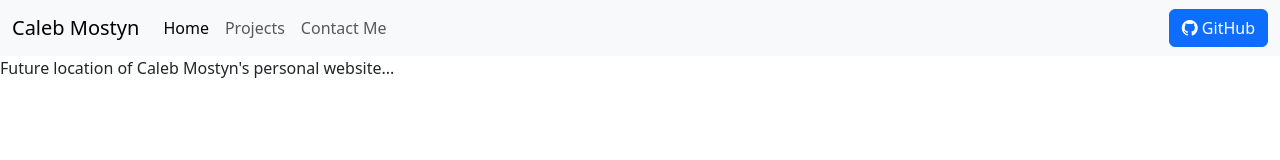
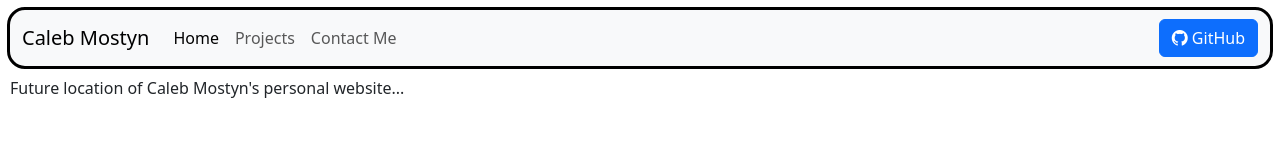
Before and after one commit to CalebMostyn/personal-website, a plain HTML site: page home.html in a window 1280 px wide. Drawn offline with nearby package versions, Linux system fonts and the light colour scheme.

Commit message:
Small Styling

```diff
--- a/home.html
+++ b/home.html
@@ -11,9 +11,12 @@
     integrity="sha384-QWTKZyjpPEjISv5WaRU9OFeRpok6YctnYmDr5pNlyT2bRjXh0JMhjY6hW+ALEwIH" crossorigin="anonymous">
     <link rel="stylesheet" href="https://cdn.jsdelivr.net/npm/bootstrap-icons@1.11.3/font/bootstrap-icons.min.css">
 
+    <!-- CSS -->
+    <link rel="stylesheet" href="style.css">
+
 </head>
     <!-- Navbar -->
-    <nav class="navbar navbar-expand-lg navbar-light bg-light">
+    <nav class="navbar navbar-expand-lg navbar-light bg-light navbar-custom">
       <div class="container-fluid">
         <a class="navbar-brand">Caleb Mostyn</a>
         <button class="navbar-toggler" type="button" data-bs-toggle="collapse" data-bs-target="#navbarNavAltMarkup" aria-controls="navbarNavAltMarkup" aria-expanded="false" aria-label="Toggle navigation">
@@ -37,7 +40,6 @@
     <body style="margin:0;">
         <p>Future location of Caleb Mostyn's personal website...</p>
 
-
         <!-- Bootstrap JS (with Popper) -->
         <script
             src="https://cdn.jsdelivr.net/npm/bootstrap@5.3.3/dist/js/bootstrap.bundle.min.js">
--- /dev/null
+++ b/style.css
@@ -0,0 +1,11 @@
+.navbar-custom {
+    border-radius: 15px;
+    margin: 10px;
+    outline-style: solid;
+    outline-color: black;
+    outline-width: 3px;
+}
+
+p {
+    margin: 10px;
+}
```
